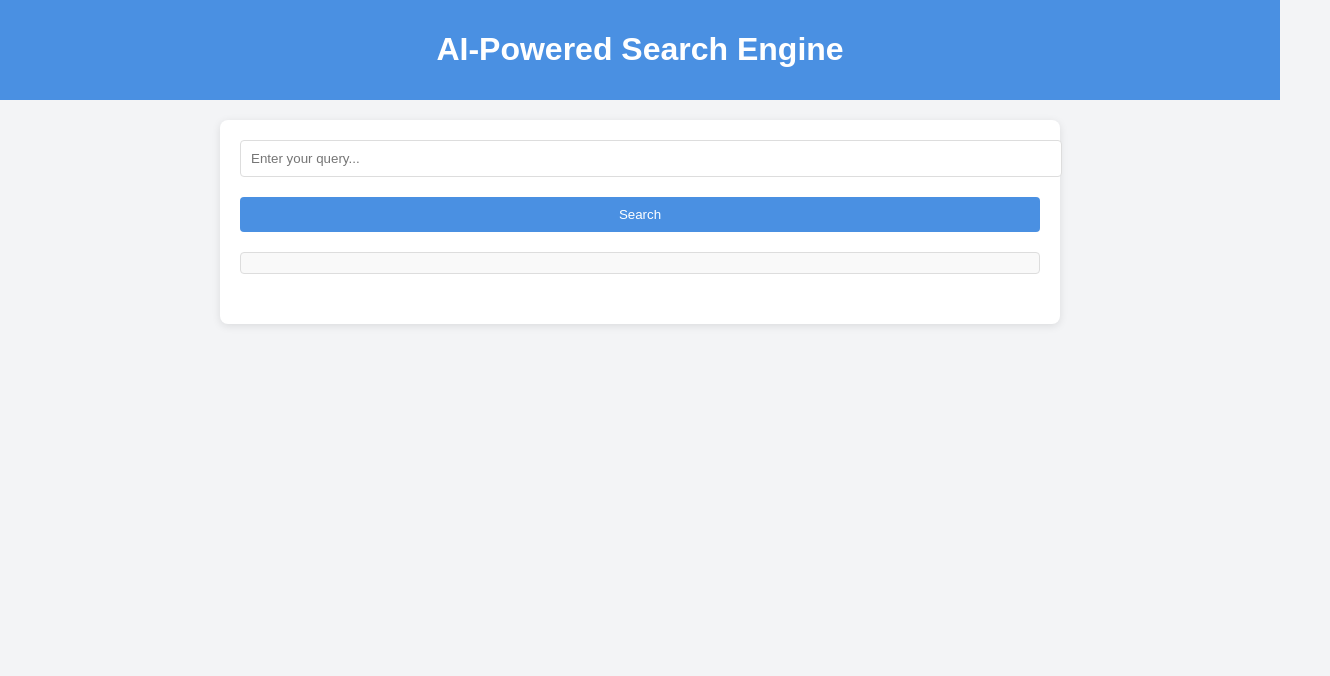
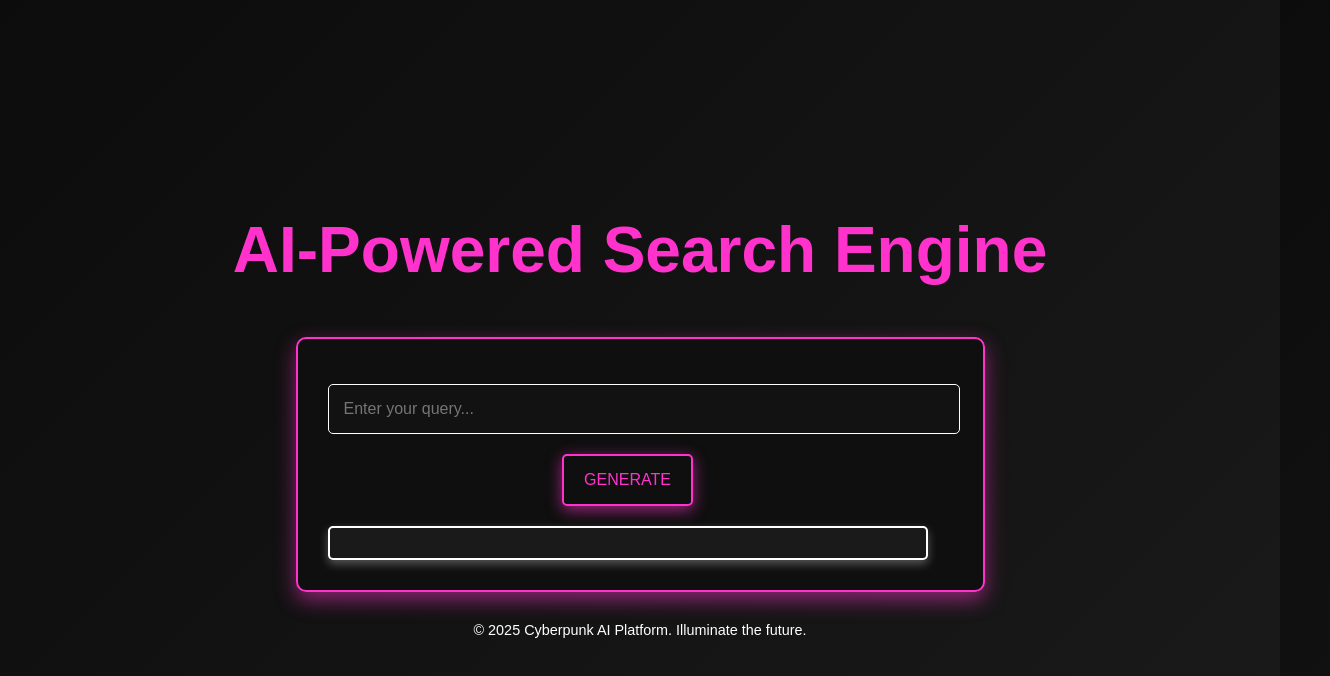
Before and after one commit to Blacburry/AI_chat_app, a plain HTML site: page index.html in a window 1280 px wide. Shown: the whole page, 1330 px wide, since content can reach past the window. Drawn offline with Linux system fonts and the light colour scheme.

Commit message:
Frontend Updation
The front end is updated. Colorful border and dark theme is added.

```diff
--- a/index.html
+++ b/index.html
@@ -3,33 +3,22 @@
 <head>
   <meta charset="UTF-8">
   <meta name="viewport" content="width=device-width, initial-scale=1.0">
-  <title>AI-Powered Search Website</title>
-  <link rel="stylesheet" href="style.css">
+  <title>AI Search Engine</title>
+  <link rel="stylesheet" href="style.css"> <!-- Link to external CSS -->
 </head>
-
 <body>
   <header>
-    <h1>AI-Powered Search Engine</h1>
+    <h1 id="headerText">AI-Powered Search Engine</h1>
   </header>
-
   <div class="container">
-    <input type="text" id="searchBox" placeholder="Enter your query..." />
-    <button id="searchButton">Search</button>
+    <input id="searchBox" type="text" placeholder="Enter your query..." />
+    <button id="searchButton">Generate</button>
+    <div class="loader" id="loader" style="display: none;"></div>
     <div id="result"></div>
-    <div class="ad-section">
-      <!-- Google AdSense script -->
-      <script async src="https://pagead2.googlesyndication.com/pagead/js/adsbygoogle.js"></script>
-      <ins class="adsbygoogle"
-           style="display:block; margin-top: 20px;"
-           data-ad-client="ca-pub-XXXXXXXXXXXX"
-           data-ad-slot="XXXXXXXXXX"
-           data-ad-format="auto"></ins>
-      <script>
-           (adsbygoogle = window.adsbygoogle || []).push({});
-      </script>
-    </div>
-
   </div>
-  <script src="script.js"></script>
+  <footer>
+    &copy; 2025 Cyberpunk AI Platform. Illuminate the future.
+  </footer>
+  <script src="script.js"></script> <!-- Link to JavaScript file -->
 </body>
 </html>
--- a/script.js
+++ b/script.js
@@ -1,18 +1,21 @@
-const BASE_URL = 'http://localhost:8000/'; // Base URL for LM Studio API
+// Show loader during result generation
+const BASE_URL = 'http://localhost:8000/';
 const searchBox = document.getElementById('searchBox');
 const searchButton = document.getElementById('searchButton');
 const resultDiv = document.getElementById('result');
+const loader = document.getElementById('loader');
 
 searchButton.addEventListener('click', async () => {
-  // Fetch user input from the search box
   const userQuery = searchBox.value.trim();
   if (userQuery === '') {
     resultDiv.innerHTML = 'Please enter a query!';
     return;
   }
 
+  loader.style.display = 'block'; // Show loader
+  resultDiv.innerHTML = ''; // Clear previous results
+
   try {
-    // Make a POST request to the LM Studio API
     const response = await fetch(`${BASE_URL}api/v0/completions`, {
       method: 'POST',
       headers: {
@@ -20,28 +23,26 @@ searchButton.addEventListener('click', async () => {
       },
       body: JSON.stringify({
         prompt: userQuery,
-        model: 'llama-3.2-1b-instruct', // Use the model name in LM Studio
-        max_tokens: 200,               // Set the maximum token limit
-        temperature: 0.3,              // Adjust for creativity
-        top_p: 0.7,                    // Adjust for diversity
+        model: 'llama-3.2-1b-instruct',
+        max_tokens: 200,
+        temperature: 0.7,
+        top_p: 0.9,
       }),
     });
 
-    // Handle the API response
     if (!response.ok) {
       throw new Error(`HTTP error! Status: ${response.status}`);
     }
 
     const data = await response.json();
-    console.log('Full API Response:', data); // For debugging
-
-    // Display the AI response in the result div using the correct property
     const generatedText = data.choices && data.choices[0] && data.choices[0].text
       ? data.choices[0].text
       : 'No response received from the AI.';
     resultDiv.innerHTML = `<strong>Response:</strong> ${generatedText}`;
   } catch (error) {
     console.error('Error:', error);
-    resultDiv.innerHTML = 'Error connecting to the LM Studio API. Please ensure it is running and accessible.';
+    resultDiv.innerHTML = 'Error connecting to the AI server.';
+  } finally {
+    loader.style.display = 'none'; // Hide loader
   }
 });
--- a/style.css
+++ b/style.css
@@ -1,51 +1,132 @@
+/* General body styling for a darker aesthetic */
 body {
-    font-family: Arial, sans-serif;
+  font-family: 'Poppins', sans-serif; /* Modern font */
   margin: 0;
   padding: 0;
-    background-color: #f3f4f6;
+  background: linear-gradient(135deg, #0c0c0c, #1a1a1a); /* Darker gradient */
+  color: #ffffff; /* White text */
+  display: flex;
+  flex-direction: column;
+  align-items: center;
+  justify-content: center;
+  height: 100vh;
+  overflow: hidden;
 }
+
+/* Header styling */
 header {
-    background-color: #4a90e2;
-    color: white;
-    padding: 10px 20px;
+  width: 100%;
+  text-align: center;
+  padding: 50px; /* Bigger header space */
+}
+
+header h1 {
+  font-size: 4rem; /* Larger font size */
+  font-weight: bold; /* Make the text bold */
+  margin: 0;
+  animation: colorChange 5s infinite; /* Apply fluid color-changing animation */
+}
+
+/* Container styling */
+.container {
+  width: 90%;
+  max-width: 600px;
+  background: rgba(15, 15, 15, 0.9); /* Slight transparency for modern feel */
+  border: 2px solid; /* Border with animation applied */
+  border-radius: 10px;
+  animation: colorChange 5s infinite; /* Same animation as header */
+  box-shadow: 0 8px 20px rgba(255, 51, 204, 0.5); /* Neon pink glow */
+  padding: 30px;
+  padding-right: 55px;
   text-align: center;
 }
-  .container {
-    max-width: 800px;
-    margin: 20px auto;
-    padding: 20px;
-    background: white;
-    border-radius: 8px;
-    box-shadow: 0 2px 8px rgba(0, 0, 0, 0.1);
+
+input[type="text"] {
+  width: 100%;
+  padding: 15px;
+  margin-top: 15px;
+  border: 1px solid #ffffff; /* White input border */
+  border-radius: 5px;
+  background-color: #121212; /* Dark input background */
+  color: #ffffff; /* White text */
+  transition: border-color 0.3s, box-shadow 0.3s;
+  font-size: 1rem;
 }
-  #searchBox {
-    width: 100%;
-    padding: 10px;
-    border: 1px solid #ddd;
-    border-radius: 4px;
-    margin-bottom: 20px;
+
+input[type="text"]:focus {
+  border-color: #ff66ff;
+  outline: none;
+  box-shadow: 0 0 10px #ff33cc;
 }
-  #searchButton {
-    display: block;
-    width: 100%;
-    padding: 10px;
-    background-color: #4a90e2;
-    color: white;
-    border: none;
-    border-radius: 4px;
+
+/* Button styling with animated border */
+button {
+  margin-top: 20px;
+  padding: 15px 20px;
+  font-size: 1rem;
+  background-color: transparent; /* Transparent background */
+  color: #ffffff; /* White text */
+  border: 2px solid; /* Border with animation applied */
+  border-radius: 5px;
+  animation: colorChange 5s infinite; /* Same animation as header */
   cursor: pointer;
+  text-transform: uppercase;
+  transition: background-color 0.3s, transform 0.2s;
+  box-shadow: 0 4px 15px rgba(255, 51, 204, 0.6);
 }
-  #searchButton:hover {
-    background-color: #357ab8;
+
+button:hover {
+  background-color: rgba(255, 102, 255, 0.1); /* Slight background tint on hover */
+  transform: scale(1.05);
 }
+
 #result {
   margin-top: 20px;
-    padding: 10px;
-    border: 1px solid #ddd;
-    border-radius: 4px;
-    background-color: #f9f9f9;
+  padding: 15px;
+  border: 2px solid #ffffff; /* White result border */
+  background-color: #1a1a1a; /* Dark result background */
+  border-radius: 5px;
+  font-size: 1rem;
+  text-align: left;
+  color: #ffffff; /* White text */
+  box-shadow: 0 4px 10px rgba(255, 255, 255, 0.3);
 }
-  .ad-section {
+
+/* Loader animation */
+.loader {
+  border: 8px solid rgba(255, 255, 255, 0.1);
+  border-top: 8px solid #ff33cc; /* Pink loader */
+  border-radius: 50%;
+  width: 50px;
+  height: 50px;
+  animation: spin 1s linear infinite; /* Spinning animation */
+  margin: 20px auto;
+}
+
+@keyframes spin {
+  from {
+    transform: rotate(0deg);
+  }
+  to {
+    transform: rotate(360deg);
+  }
+}
+
+/* Shared color-changing animation for header, container border, and button border */
+@keyframes colorChange {
+  0% { border-color: #ff33cc; color: #ff33cc; }
+  25% { border-color: #ff66ff; color: #ff66ff; }
+  50% { border-color: #cc33ff; color: #cc33ff; }
+  75% { border-color: #9933ff; color: #9933ff; }
+  100% { border-color: #6600cc; color: #6600cc; }
+}
+
+/* Footer styling */
+footer {
   margin-top: 30px;
-    text-align: center;
+  font-size: 0.9rem;
+  color: #ffffff; /* White footer text */
 }
+
+/* Import modern fonts */
+@import url('https://fonts.googleapis.com/css2?family=Poppins:wght@400;700&display=swap');
```
Lines whose indentation alone changed are shown as unchanged.
